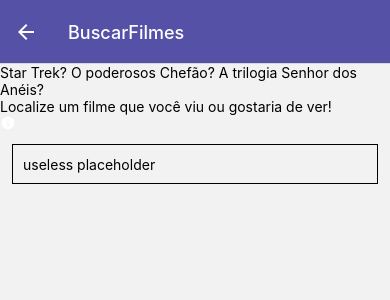
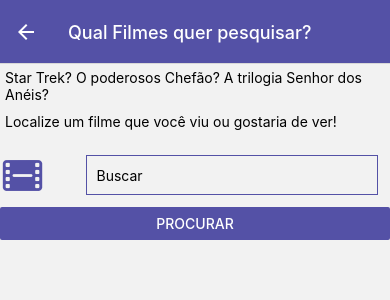
Before and after one commit to melissaJll/dahora-filmes, a React Native app: screen /BuscarFilmes in a window 390 px wide. Shown: the top 300 px of the page. Built offline with nearby package versions, Linux system fonts and the light colour scheme; a web font is replaced by a local one.

Commit message:
enterKeyHint="search"

```diff
--- a/App.js
+++ b/App.js
@@ -35,7 +35,11 @@ export default function App() {
             options={{ title: "Conheça nosso App" }}
           />
           <Stack.Screen name="Privacidade" component={Privacidade} />
-          <Stack.Screen name="BuscarFilmes" component={BuscarFilmes} />
+          <Stack.Screen
+            name="BuscarFilmes"
+            component={BuscarFilmes}
+            options={{ title: "Qual Filmes quer pesquisar?" }}
+          />
         </Stack.Navigator>
       </NavigationContainer>
     </>
--- a/src/screens/BuscarFilmes.js
+++ b/src/screens/BuscarFilmes.js
@@ -1,23 +1,48 @@
 // src/screens/BuscarFilmes.js
-import { ScrollView, StyleSheet, Text, TextInput, View } from "react-native";
+import {
+  Alert,
+  Button,
+  ScrollView,
+  StyleSheet,
+  Text,
+  TextInput,
+  View,
+} from "react-native";
 import SafeContainer from "../components/SafeContainer";
 import { Ionicons } from "@expo/vector-icons";
+import { useState } from "react";
 
 export default function BuscarFilmes() {
+  const [textoInput, setTextoInput] = useState("");
+
+  const respostaBusca = () => {
+    if (textoInput == "") {
+      Alert.alert("Ops!", " Você deve digitar um filme");
+    } else {
+      Alert.alert("Procurar por:", textoInput);
+    }
+  };
+
   return (
     <SafeContainer>
       <View style={estilos.subContainer}>
         <ScrollView showsVerticalScrollIndicator={false}>
-          <Text style={estilos.titulo}>
+          <Text style={estilos.texto}>
             Star Trek? O poderosos Chefão? A trilogia Senhor dos Anéis?
           </Text>
-          <Text>Localize um filme que você viu ou gostaria de ver!</Text>
-          <Ionicons
-            name="information-circle"
-            size={16}
-            color="white"
-          ></Ionicons>
-          <TextInput style={estilos.input} placeholder="useless placeholder" />
+          <Text style={estilos.texto}>
+            Localize um filme que você viu ou gostaria de ver!
+          </Text>
+          <View style={estilos.pesquisa}>
+            <Ionicons name="film" color="#5451a6" size={45}></Ionicons>
+            <TextInput
+              style={estilos.input}
+              placeholder="Buscar"
+              value={setTextoInput}
+              enterKeyHint="search"
+            />
+          </View>
+          <Button onPress={respostaBusca} color="#5451a6" title="Procurar" />
         </ScrollView>
       </View>
     </SafeContainer>
@@ -27,8 +52,20 @@ export default function BuscarFilmes() {
 const estilos = StyleSheet.create({
   input: {
     height: 40,
+    width: "75%",
     margin: 12,
     borderWidth: 1,
     padding: 10,
+    borderColor: "#5451a6",
+  },
+  pesquisa: {
+    display: "flex",
+    flexDirection: "row",
+    justifyContent: "space-between",
+    alignItems: "center",
+    marginTop: 8,
+  },
+  texto: {
+    margin: 5,
   },
 });
```
